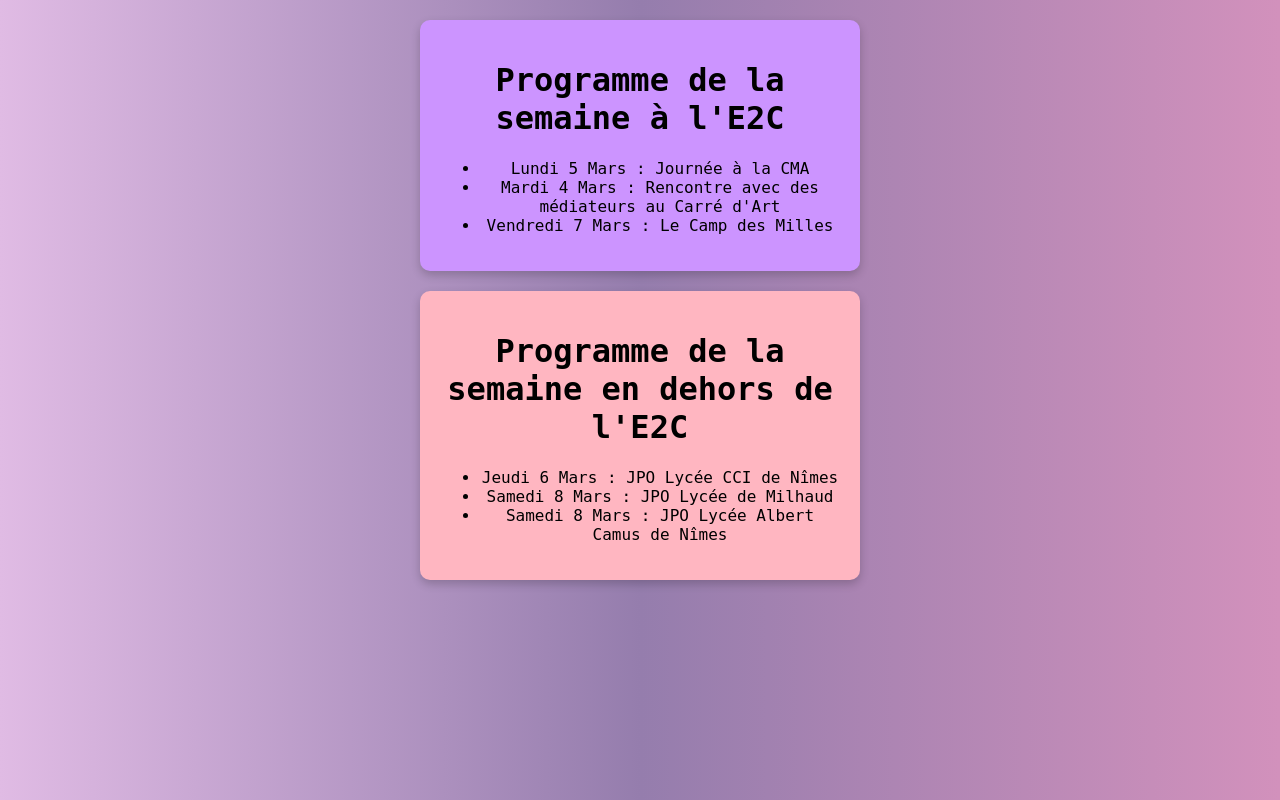
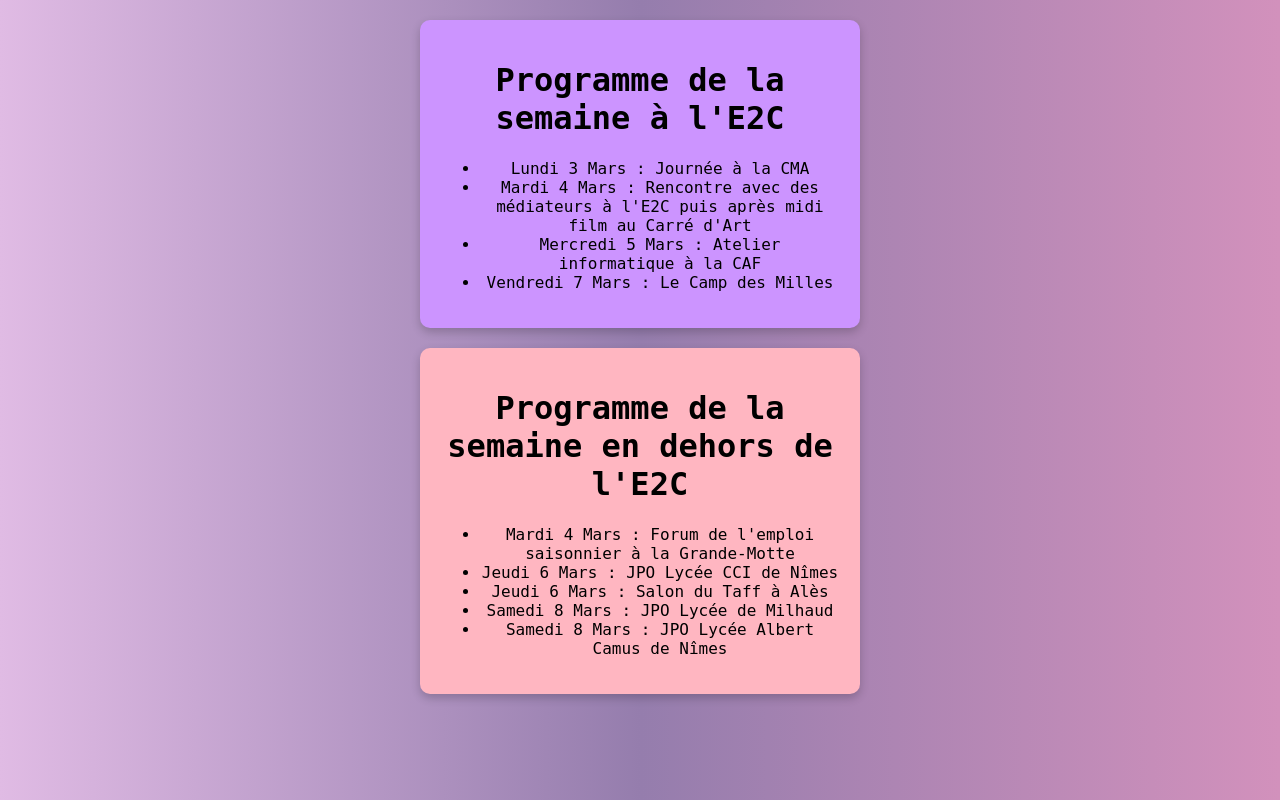
Before and after one commit to minusunderscore/planningsemaine, a plain HTML site: page index.html in a window 1280 px wide. Drawn offline with Linux system fonts and the light colour scheme.

Commit message:
Update index.html

```diff
--- a/index.html
+++ b/index.html
@@ -10,15 +10,18 @@
     <div class="semaineint">
         <h1>Programme de la semaine à l'E2C</h1>
         <ul>
-            <li>Lundi 5 Mars : Journée à la CMA</li>
-            <li>Mardi 4 Mars : Rencontre avec des médiateurs au Carré d'Art</li>
+            <li>Lundi 3 Mars : Journée à la CMA</li>
+            <li>Mardi 4 Mars : Rencontre avec des médiateurs à l'E2C puis après midi film au Carré d'Art</li>
+            <li>Mercredi 5 Mars : Atelier informatique à la CAF</li>
             <li>Vendredi 7 Mars : Le Camp des Milles</li>
         </ul>
     </div>
     <div class="semainext">
         <h1>Programme de la semaine en dehors de l'E2C</h1>
         <ul>
+            <li>Mardi 4 Mars : Forum de l'emploi saisonnier à la Grande-Motte</li>
             <li>Jeudi 6 Mars : JPO Lycée CCI de Nîmes</li>
+            <li>Jeudi 6 Mars : Salon du Taff à Alès</li>
             <li>Samedi 8 Mars : JPO Lycée de Milhaud</li>
             <li>Samedi 8 Mars : JPO Lycée Albert Camus de Nîmes</li>
         </ul>
```
